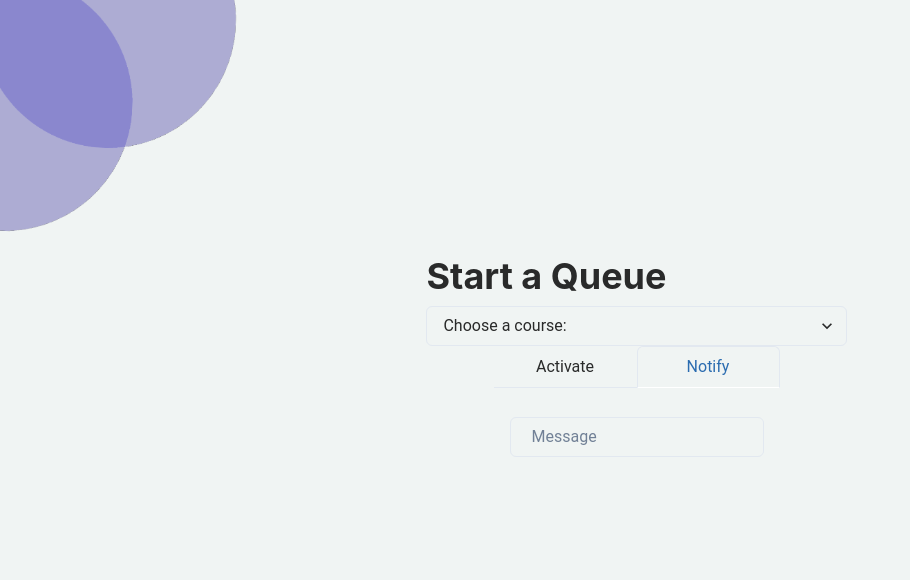
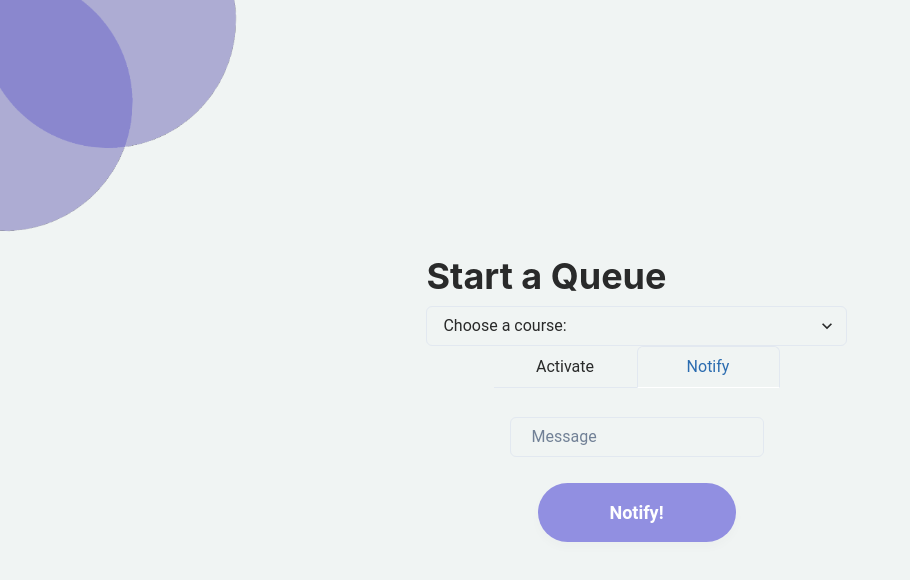
Before and after one commit to pfateev/qdub, a React (Create React App) app in the folder client/: page /ta-courses in a window 1280 px wide. Both pictures are taken after a click on the tab "Notify". Shown: the top 580 px of the page, without its empty margins (0-910 px from the left). Built offline with nearby package versions, Linux system fonts and the light colour scheme.

Commit message:
created activate and notify tabs and notify api

```diff
--- a/client/src/components/TACourse.jsx
+++ b/client/src/components/TACourse.jsx
@@ -7,25 +7,43 @@ import "./Logo.css";
 import { Select, FormControl, FormLabel, Heading, Button } from '@chakra-ui/react';
 import { Tabs, TabList, TabPanels, Tab, TabPanel } from '@chakra-ui/react';
 import { Input } from '@chakra-ui/react'
+import { useToast } from '@chakra-ui/react'
 
 export const TACourse = ( { netID, taCourses, setSelectedCourse } ) => {
   const [selectedValue, setSelectedValue] = useState('');
   const [value, setValue] = useState('');
   console.log(value);
   //sumbmission notification
-  function handleSubmit(event) {
-    // console.log('A name was submitted: ' + this.state.value);
-    event.preventDefault();
-    alert('this is your value: ' + value);
-    setValue('');
-  }
   // navigation route
   let navigate = useNavigate();
   const routeChange = () => {
     let path = `/ta-view`;
     navigate(path);
   }
+  //Send notification
+  const notify = async () => {
+    // console.log('A name was submitted: ' + this.state.value);
+    console.log('this is your value: ' + value);
 
+    const response = await fetch('http://localhost:3001/student/notify', {
+      method: 'PATCH',
+      headers: {
+        'Content-Type': 'application/json',
+      },
+      body: JSON.stringify({
+        courseID: selectedValue,
+        message: value,
+      })
+    });
+
+    const responseData = await response.json();
+    if(responseData.status == true) {
+      alert("message sent");
+    }
+    //TODO: waiting on backend route to be finished
+    console.log(responseData);
+
+  }
   // Start Queue
   const startQueue = async () => {
     //TODO replace url later
@@ -46,7 +64,6 @@ export const TACourse = ( { netID, taCourses, setSelectedCourse } ) => {
       console.log(responseData);
 
       setSelectedCourse(selectedValue);
-      routeChange();
 
       // console.log(responseData);
   };
@@ -81,9 +98,11 @@ export const TACourse = ( { netID, taCourses, setSelectedCourse } ) => {
             </button>
           </TabPanel>
           <TabPanel>
-            <form onSubmit={handleSubmit}>
-              <Input placeholder='Message' size='md' onChange={(e)=> setValue(e.currentTarget.value)} />
-            </form>
+            <Input placeholder='Message' size='md' onChange={(e)=> setValue(e.currentTarget.value)} />
+            <button className="button" type="submit"
+              onClick={notify}>
+              Notify!
+            </button>
           </TabPanel>
         </TabPanels>
       </Tabs>
```
Also changed, not shown: 1 other file (tests, documents, lock files or other folders).
